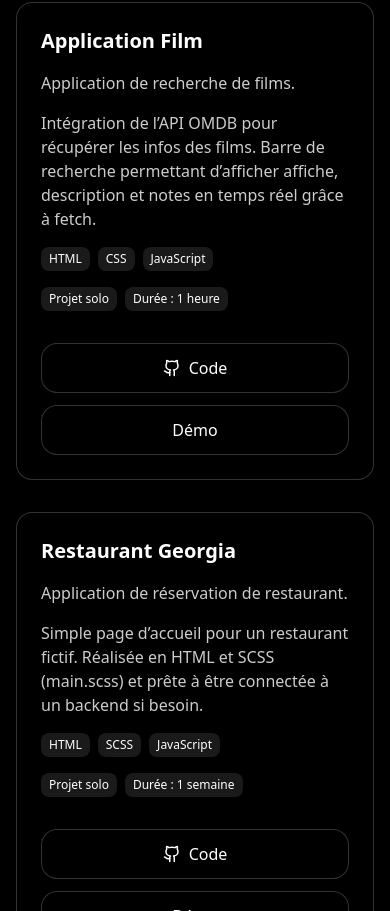
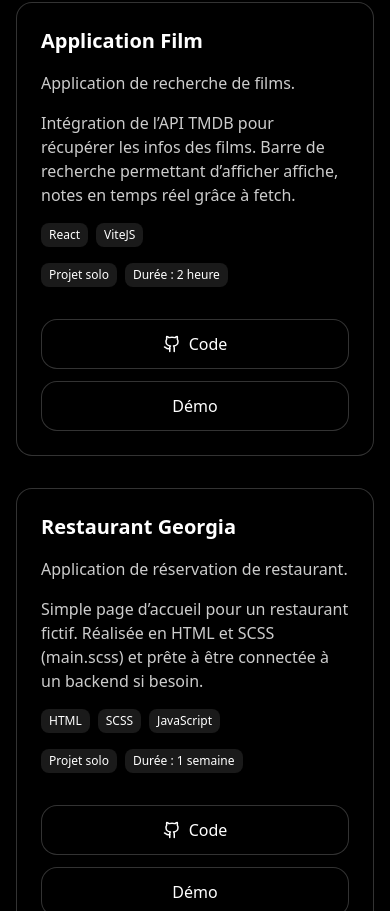
Before and after one commit to LeoV0/Portfolio, a React (Vite) app: page / in a window 390 px wide. Shown: the part 5423-6334 px from the top of the page. Built offline with nearby package versions, Linux system fonts and the light colour scheme.

Commit message:
ADD: ApplicationFilm new React

```diff
--- a/src/components/ProjectsSection.tsx
+++ b/src/components/ProjectsSection.tsx
@@ -63,11 +63,11 @@ export default function ProjectsSection() {
       title: "Application Film",
       predescription: "Application de recherche de films.",
       description:
-        "Intégration de l’API OMDB pour récupérer les infos des films. Barre de recherche permettant d’afficher affiche, description et notes en temps réel grâce à fetch.",
-      demoLink: "https://github.com/LeoV0/Application-Film",
-      demoUrl: "https://leov0.github.io/Application-Film/",
-      stacks: ["HTML", "CSS", "JavaScript"],
-      informations: ["Projet solo", "Durée : 1 heure"],
+        "Intégration de l’API TMDB pour récupérer les infos des films. Barre de recherche permettant d’afficher affiche, notes en temps réel grâce à fetch.",
+      demoLink: "https://github.com/LeoV0/Application_Film",
+      demoUrl: "https://application-film.vercel.app/",
+      stacks: ["React", "ViteJS"],
+      informations: ["Projet solo", "Durée : 2 heure"],
     },
     {
       title: "Restaurant Georgia",
@@ -82,8 +82,8 @@ export default function ProjectsSection() {
   ];
 
   return (
-    <section className="flex flex-col items-center py-24 w-full text-white bg-black">
-      <div className="grid gap-8 px-4 w-full max-w-6xl md:grid-cols-3">
+    <section className="flex flex-col items-center w-full py-24 text-white bg-black">
+      <div className="grid w-full max-w-6xl gap-8 px-4 md:grid-cols-3">
         {projects.map((project) => (
           <ProjectCard key={project.title} {...project} />
         ))}
```
